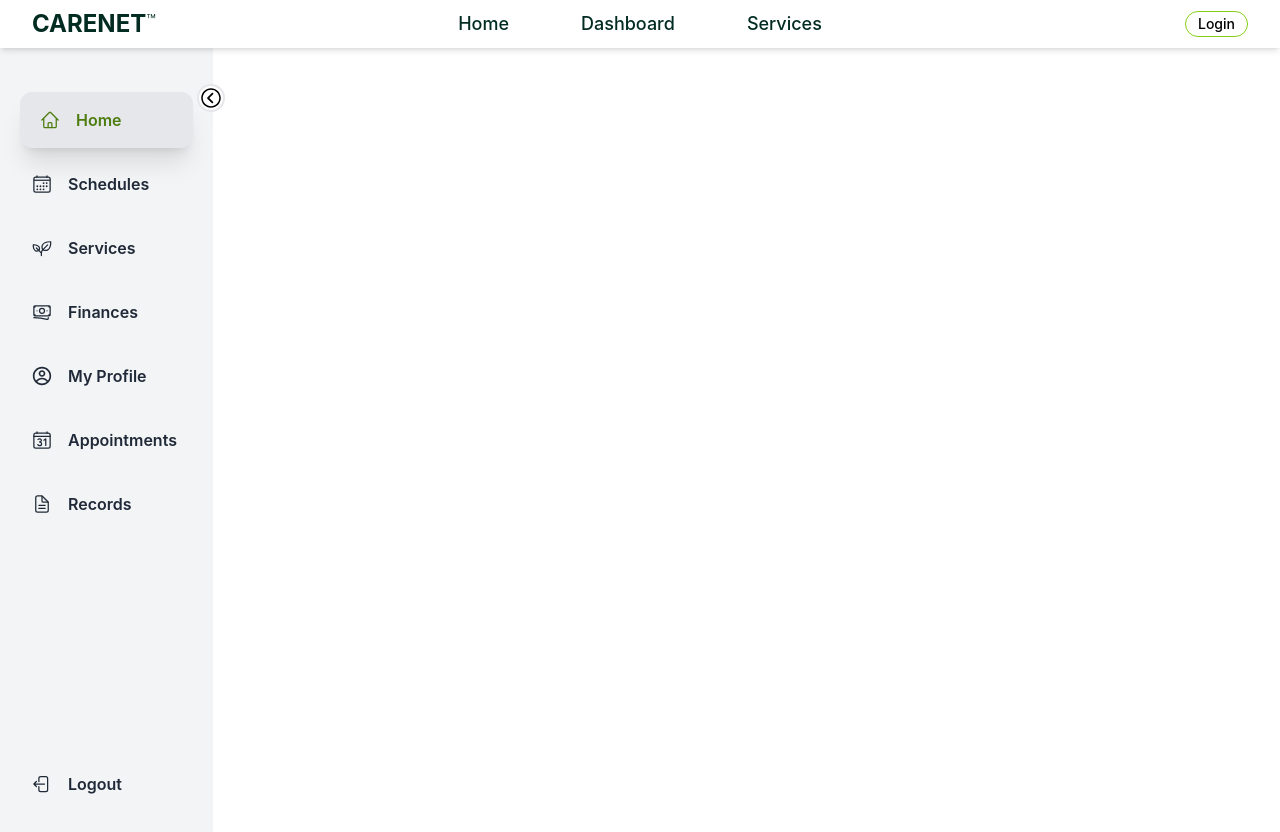
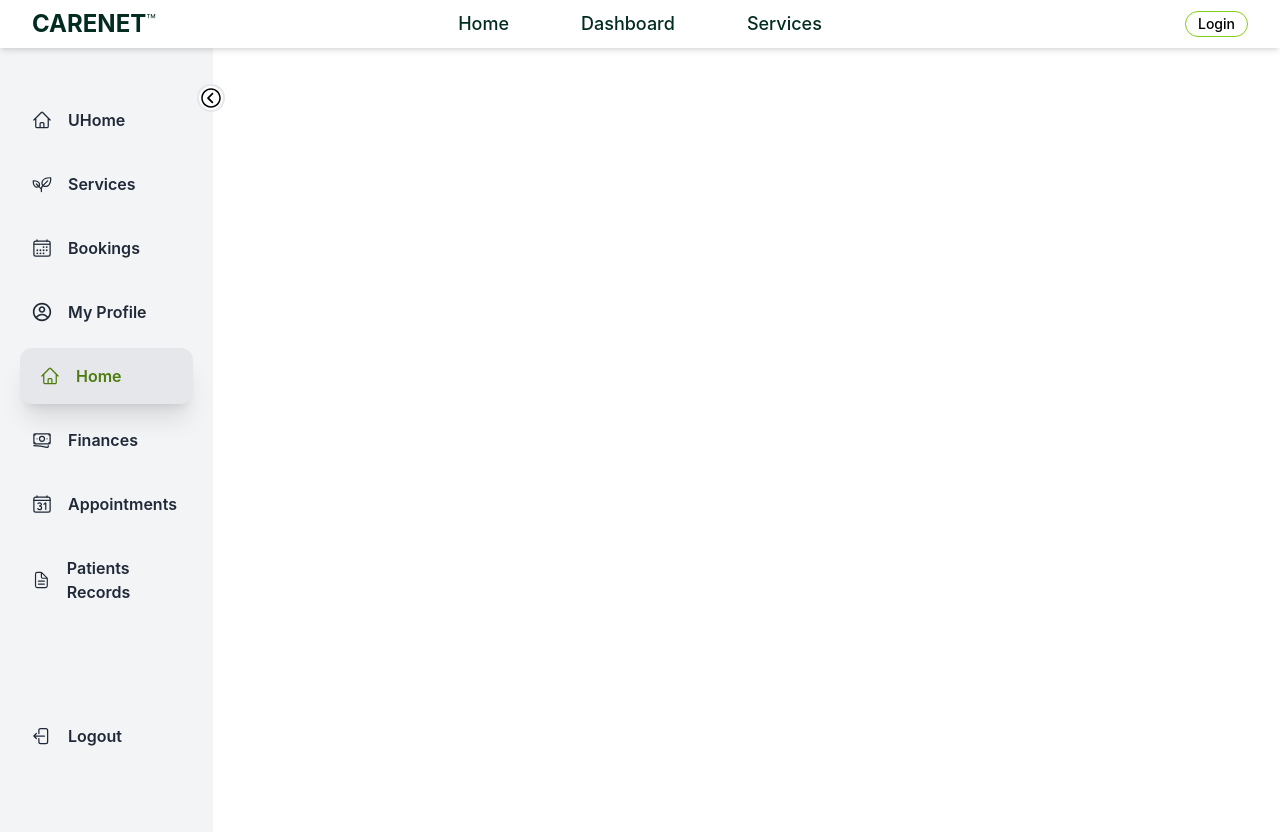
Before and after one commit to Susadi11/Health-Care-System_CSSE, a React (Create React App) app in the folder frontend/: page /dashboard in a window 1280 px wide. Shown: the top 832 px of the page. Built offline with nearby package versions, Linux system fonts and the light colour scheme.

Commit message:
update side bar

```diff
--- a/frontend/src/components/SideBar.js
+++ b/frontend/src/components/SideBar.js
@@ -17,13 +17,15 @@ const Sidebar = () => {
     const [loading, setLoading] = useState(false);
 
     const Menus = [
+        { name: "UHome", path: "/my_dashboard", icon: HomeIcon },
+        { name: "Services", path: "/services/home", icon: PiPlant },
+        { name: "Bookings", path: "/bookings/home", icon: IoCalendarOutline },
+        { name: "My Profile", path: "/profile/home", icon: CgProfile },
+
         { name: "Home", path: "/dashboard", icon: HomeIcon },
-        { name: "Schedules", path: "/finances/home", icon: IoCalendarOutline },
-        { name: "Services", path: "/crop/home", icon: PiPlant },
-        { name: "Finances", path: "/employees/home", icon: BanknotesIcon },
-        { name: "My Profile", path: "/inventory/home", icon: CgProfile },
-        { name: "Appointments", path: "/insights/marketprice", icon: IoCalendarNumberOutline },
-        { name: "Records", path: "/diseases/home", icon: IoDocumentTextOutline },
+        { name: "Finances", path: "/finances/home", icon: BanknotesIcon },
+        { name: "Appointments", path: "/appointments/home", icon: IoCalendarNumberOutline },
+        { name: "Patients Records", path: "/patients/home", icon: IoDocumentTextOutline },
     ];
 
     const isActive = (path) => {
@@ -72,7 +74,7 @@ const Sidebar = () => {
                 </div>
 
                 {/* Logout Button */}
-                <div className="pb-4">
+                <div className="pb-16">
                     <li
                         className={`flex rounded-md p-4 cursor-pointer text-gray-800 font-semibold text-md items-center gap-x-4 focus:outline-none focus:ring focus:ring-lime-500 transition-all duration-200 px-1 hover:bg-red-100 hover:text-red-700 hover:rounded-xl hover:shadow-xl ${
                             open ? "justify-start" : "justify-center"
```
